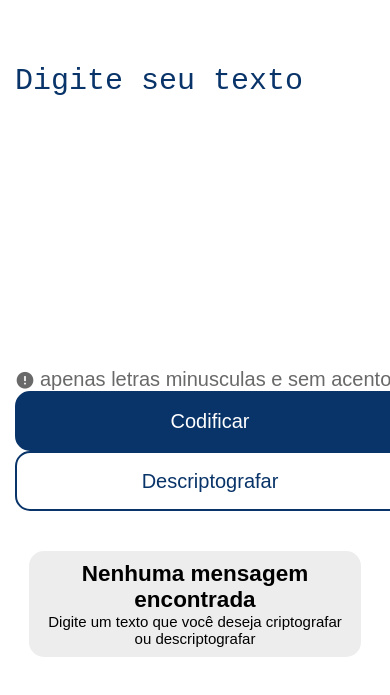
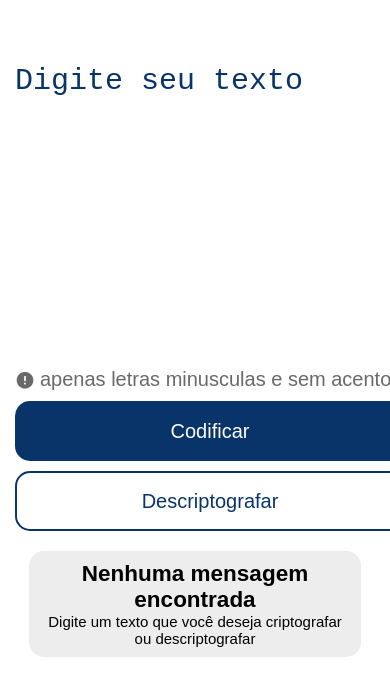
Before and after one commit to Mateuscoding/projeto_decodificador_challenge, a plain HTML site: page index.html in a window 390 px wide. Shown: the part 101-796 px from the top of the page. Drawn offline with nearby package versions, Linux system fonts and the light colour scheme.

Commit message:
__corrigindo erros na responsividade II

```diff
--- a/style.css
+++ b/style.css
@@ -134,12 +134,11 @@ textarea::placeholder{
 @media(max-width: 440px){
 
         .btn{
-            /* display: block; */
             height: 120px;
-        /* flex-wrap: wrap;         */
         }
         .btn button{
             width: 100%;
+            margin-top: 10px;
         }
 
 
```
